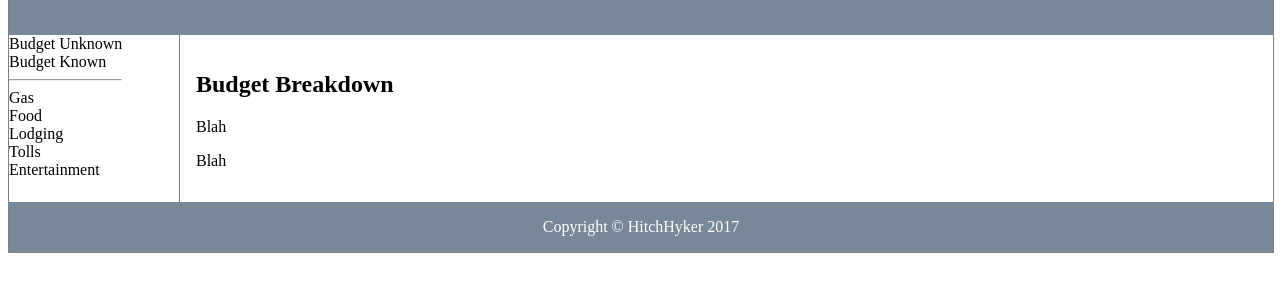
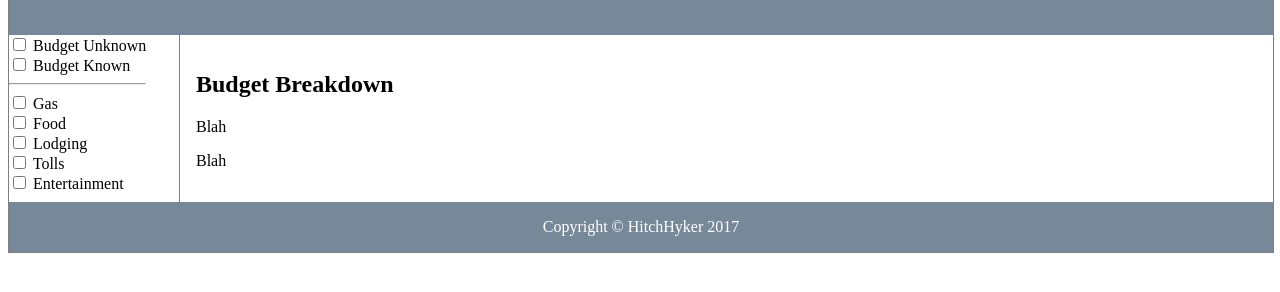
Before and after one commit to mmacdonald1/HitchHyker, a plain HTML site: page calculator.html in a window 1280 px wide. Shown: the part 86-378 px from the top of the page. Drawn offline with nearby package versions, Linux system fonts and the light colour scheme.

Commit message:
checkboxes

```diff
--- a/assets/javascript/javascript.js
+++ b/assets/javascript/javascript.js
@@ -0,0 +1,52 @@
+//Global variables
+var travelCalc;
+var budgetKnown;
+var budgetUnknown;
+var travOptions;
+
+//DOM manipulations
+
+$(document).ready(function(){
+    travelCalc = {
+        //Chose budget type
+        budgetType: function(){
+
+        $("#budget-unknown").on('change', function() {
+          if ($(this).is(':checked')) {
+            $(this).attr('value', 'true');
+          } else {
+            $(this).attr('value', 'false');
+          }
+            console.log($("#budget-unknown").val());
+
+});
+
+        }
+    }
+    travelCalc.budgetType();
+});
+
+
+
+//Chose budget type
+//Budget unknown
+    //on click append gas div with user inputs
+        // var = .append input & .attr placeholder for each box
+        // var subtot= append div
+    //on click detach user inputs
+    //function gas
+        //var1/var2 *var3 =subtot
+    //function tot
+        //sub1+sub2 = total
+
+//Budget known
+    //add input budget
+    //.change total to balence
+    //on click append gas div with user inputs
+        // var = .append input & .attr placeholder for each box
+        // var subtot= append div
+    //on click detach user inputs
+    //function gas
+        //var1/var2 *var3 =subtot
+    //function tot
+        //budget- sub1 - sub2 =balence
--- a/calculator.html
+++ b/calculator.html
@@ -4,6 +4,7 @@
   <head>
 
 <link href="./assets/css/calculator.css" rel="stylesheet">
+ <script src="https://cdnjs.cloudflare.com/ajax/libs/jquery/3.2.1/jquery.min.js"></script>
   </head>
 <body>
   <div class="container">
@@ -13,16 +14,37 @@
   </header>
 
 <ul>
-  <div>Budget Unknown</div>
-  	<div>Budget Known</div>
+    <div>
+      <input type="checkbox" class="options" id="budget-unknown" name="budget" value="budget-unknown">
+      <label for="budget-unknown">Budget Unknown</label>
+    </div>
+  	  <div>
+      <input type="checkbox" class="options" id="budget-known" name="budget" value="budget-known">
+      <label for="budget-known">Budget Known</label>
+    </div>
 
   	<hr>
 
-  	<div>Gas</div>
-  	<div>Food</div>
-  	<div>Lodging</div>
-  	<div>Tolls</div>
-  	<div>Entertainment</div>
+  	  <div>
+      <input type="checkbox" class="options" id="gas-div" name="gasDiv" value="gas-div">
+      <label for="gas-div">Gas</label>
+    </div>
+  	<div>
+      <input type="checkbox" class="options" id="food-div" name="foodDiv" value="food-div">
+      <label for="food-div">Food</label>
+    </div>
+  	<div>
+      <input type="checkbox" class="options" id="lodging-div" name="lodgingDiv" value="lodging-div">
+      <label for="lodging-div">Lodging</label>
+    </div>
+  	<div>
+      <input type="checkbox" class="options" id="tolls-div" name="tollsDiv" value="tolls-div">
+      <label for="tolls-div">Tolls</label>
+    </div>
+  	<div>
+      <input type="checkbox" class="options" id="ent-div" name="entDiv" value="ent-div">
+      <label for="ent-div">Entertainment</label>
+    </div>
 </ul>
 
   <!-- <nav>
@@ -45,4 +67,6 @@
 
 
 </body>
+
+<script src="assets/javascript/javascript.js"></script>
 </html>
```
